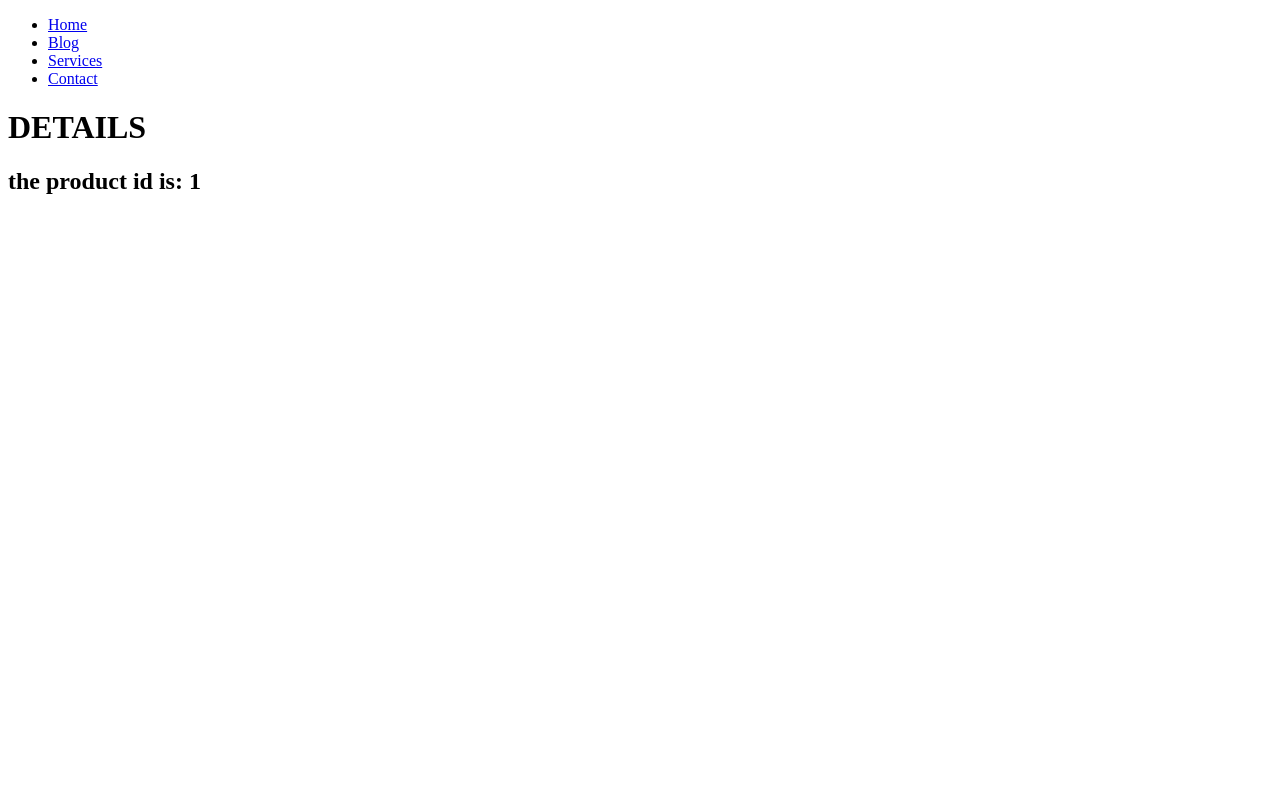
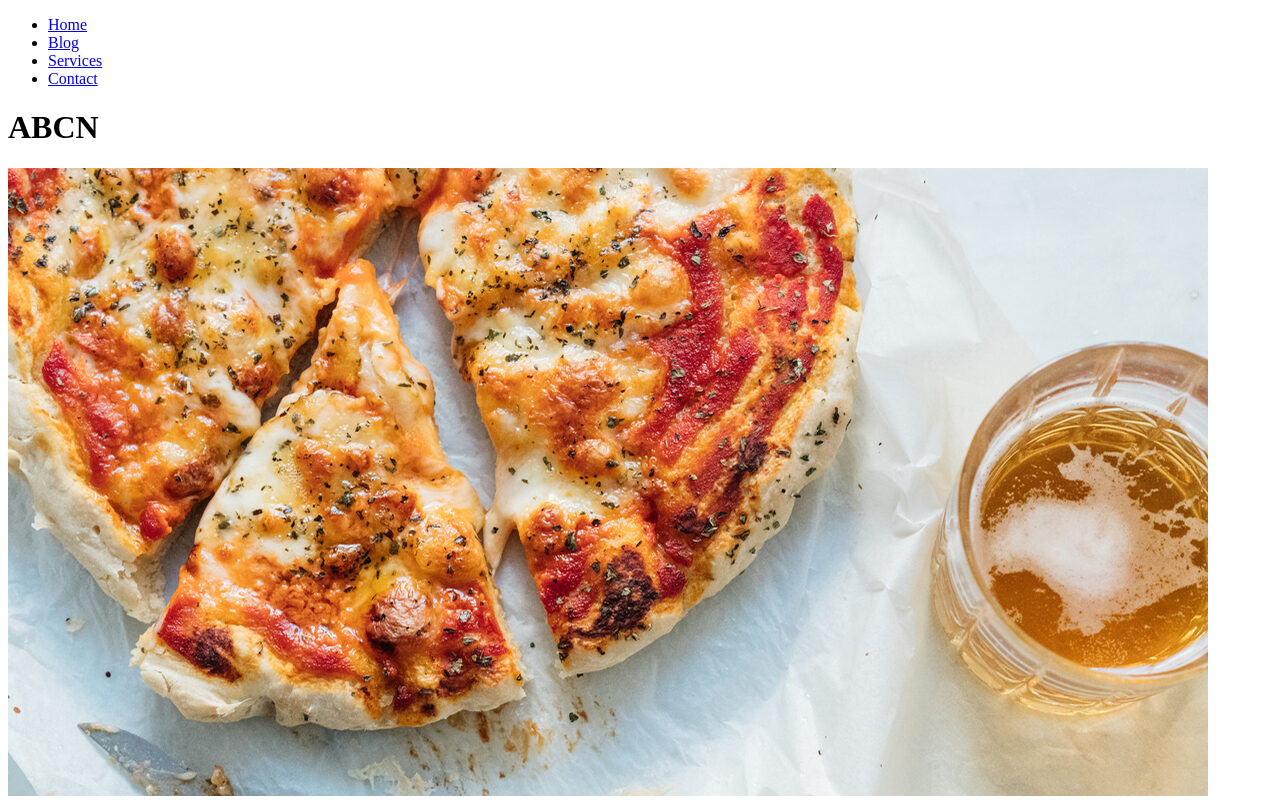
Before and after one commit to javier-pardinas/vue-step-by-step, a Vue app: page /#/details/1 in a window 1280 px wide. Built offline with nearby package versions, Linux system fonts and the light colour scheme.

Commit message:
showing the specific product selected in home in the details page.

```diff
--- a/src/views/Details.vue
+++ b/src/views/Details.vue
@@ -1,8 +1,14 @@
 <template>
  <div class="details">
   <div class="container">
-   <h1 class="text-primary text-center">DETAILS</h1>
-   <h2>the product id is: {{this.$route.params.Pid}}</h2>
+   <div class="row">
+    <div class="col-md-12" v-for="(product,index) in products" :key="index">
+     <div v-if="proId == product.productId">
+      <h1>{{product.productTitle}}</h1>
+      <img :src="product.image" class="img-fluid">
+     </div>
+    </div>
+   </div>
   </div>
  </div>
 </template>
@@ -12,7 +18,30 @@
   name:'Details',
   data(){
    return{
-    title:"Details"
+    title:"Details",
+    proId:this.$route.params.Pid,
+    products:[
+      {
+        productTitle:"ABCN",
+        image       : require('../assets/product2.jpg'),
+        productId:1
+      },
+      {
+        productTitle:"KARMA",
+        image       : require('../assets/product3.jpg'),
+        productId:2
+      },
+      {
+        productTitle:"Tino",
+        image       : require('../assets/product5.jpg'),
+        productId:3
+      },
+      {
+        productTitle:"EFG",
+        image       : require('../assets/product6.jpg'),
+        productId:4
+      }
+    ]
    }
   }
  }
```
